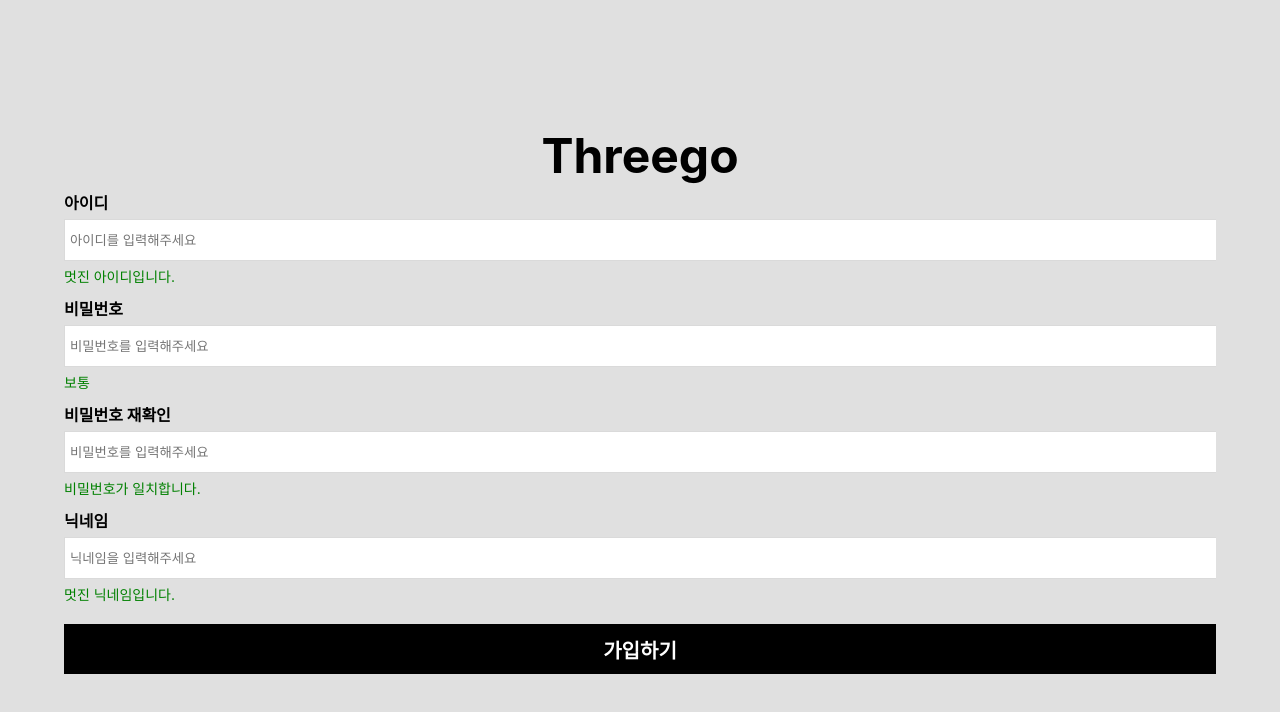
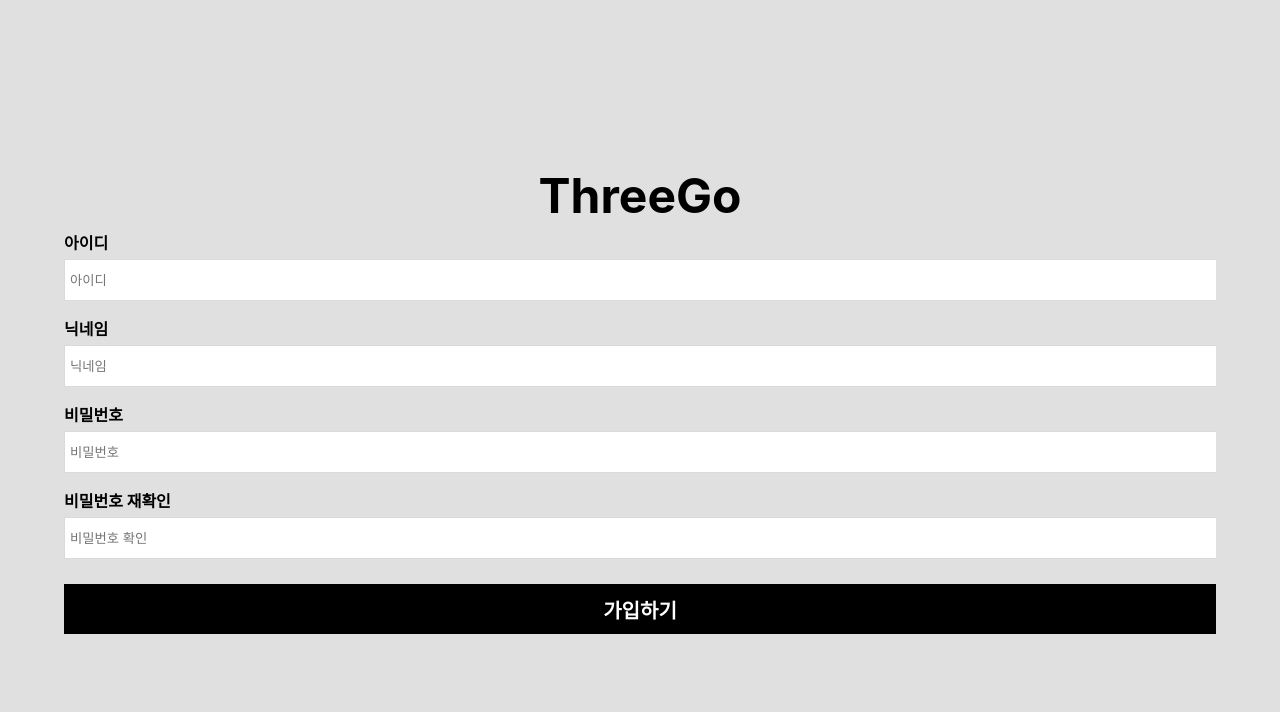
Before and after one commit to leeseongdooo/threego, a React (Create React App) app: page /SingIn in a window 1280 px wide. Shown: the top 712 px of the page. Built offline with nearby package versions, Linux system fonts and the light colour scheme.

Commit message:
day0411LSH

```diff
--- a/src/Component/Login.jsx
+++ b/src/Component/Login.jsx
@@ -7,19 +7,15 @@ import { Link } from "react-router-dom";
 
 function Login() {
 
-    const [textlength, setTextLength] = useState(1);
-    const [pwdlength, setPwdLength] = useState(1);
+    const [username, setUsername] = useState("");
+    const [password, setPassword] = useState("");
 
-    const textSize = (e)=> {
-        console.log(e.target.value);
-        console.log(e.target.value.length);
-        setTextLength(e.target.value.length);
+    const idSize = (e)=> {
+        setUsername(e.target.value.length);
      }
 
      const pwdSize = (e)=> {
-        console.log(e.target.value);
-        console.log(e.target.value.length);
-        setPwdLength(e.target.value.length);
+        setPassword(e.target.value.length);
      }
 
     return(
@@ -33,10 +29,10 @@ function Login() {
                     <h1>Threego</h1>
                 </div>
 
-                <input type="text" placeholder="ID" onChange={textSize}/>
+                <input type="text" placeholder="ID" onChange={idSize}/>
                 <input type="password" placeholder="pwd" onChange={pwdSize}/>
-                {(textlength > 0 && pwdlength > 0) ? null : <span> 빈칸을 채워주세요!! </span>}
-                <button onClick={console.log("A")}><Link to='/' className="LoginLink">로그인</Link></button>
+                {(username > 0 && password > 0) ? null : <span> 빈칸을 채워주세요!! </span>}
+                <button onClick={() => {document.location.href = "/"}}><Link to='/' className="LoginLink">로그인</Link></button>
 
                 <ul className="subText">
                     <li><Link to='/SingIn' className="SignInLink">회원가입</Link></li>
--- a/src/Component/SignIn.jsx
+++ b/src/Component/SignIn.jsx
@@ -1,66 +1,159 @@
-import React from "react";
+import React, { useCallback, useEffect, useState } from "react";
 import '../css/SignIn.css'
-import { Link } from "react-router-dom";
-function Shape({SignInForm}) {
-    return (
-        <div className="inputbox">
-            <h4>{SignInForm.text}</h4>
-            {/* id가 2~3이라면 password타입 그렇지 않다면 text타입 */}
-            {(SignInForm.id == 2 || SignInForm.id == 3) ? <input type="password" className={SignInForm.classname} placeholder={SignInForm.guideText}/> :
-            <input type="text" className={SignInForm.classname} placeholder={SignInForm.guideText} />}
-            <div>
-                <span>{SignInForm.correctText}</span>
-            </div>
-        </div>
-    );
-}
 
 function SignIn() {
 
-    const SignInForm = [
-        {
-            id: 1,
-            guideText: '아이디를 입력해주세요',
-            text: '아이디',
-            classname: 'idInput',
-            correctText: '멋진 아이디입니다.',
-            wrongText: '영문 소문자, 숫자와 특수기호만 사용가능합니다.'
-        },
-        {
-            id: 2,
-            guideText: '비밀번호를 입력해주세요',
-            text: '비밀번호',
-            classname: 'pwdInput',
-            correctText: '보통',
-            wrongText: '8~16자 영문 대 소문자, 숫자, 특수문자를 사용하세요'
-        },
-        {
-            id: 3,
-            guideText: '비밀번호를 입력해주세요',
-            text: '비밀번호 재확인',
-            classname: 'pwdCheckInput',
-            correctText: '비밀번호가 일치합니다.',
-            wrongText: '비밀번호를가 일치하지 않습니다.'
-        },
-        {
-            id: 4,
-            guideText: '닉네임을 입력해주세요',
-            text: '닉네임',
-            classname: 'nicknameInput',
-            correctText: '멋진 닉네임입니다.',
-            wrongText: '영문 소문자, 숫자와 특수기호만 사용가능합니다.'
-        }
-    ]
+    // 아이디, 닉네임, 비밀번호, 비밀번호 확인,
+    const [id, setId] = useState('');
+    const [nickname, setNickname] = useState('');
+    const [password, setPassword] = useState('');
+    const [pwdChk, setPwdChk] = useState('');
+
+    // 오류메세지를 저장하는 부분
+    const [idMessage, setIdMessage] = useState('');
+    const [nicknameMessage, setNicknameMessage] = useState('');
+    const [pwdMessage, setPwdMessage] = useState('');
+    const [pwdChkMessage, setPwdChkMessage] = useState('');
+
+    // 아이디 닉네임 비밀번호 비밀번호 확인을 참인지 거짓인지 확인
+    const [isId, setIsId] = useState(false);
+    const [isNickName, setIsNickName] = useState(false);
+    const [isPwd, setIsPwd] = useState(false);
+    const [isPwdChk, setIsPwdChk] = useState(false);
 
 
+    // 아이디에 대한 유효성 검사
+    const IdCheck = (e) => {setId(e.target.value);}
+
+    useEffect(() => {
+        const reg = /^[a-z]+[a-z0-9]{7,19}$/g;
+        if(!reg.test(id))
+        {
+            setIsId(false);
+            setIdMessage("최소 8자이상 문자와 숫자를 같이 넣어주세요");
+            if(id.length < 8 && id.length >= 1) {
+                setIsId(false);
+                setIdMessage("최소 8자이상 문자와 숫자를 같이 넣어주세요");
+            } else if(id.length> 20) {
+                setIsId(false);
+                setIdMessage("문자가 너무 커요 ㅜㅜ 줄여주세요");
+            }
+            else if(id.length < 1)
+            {
+                setIdMessage(null);
+            }
+        } else {
+            // 조건이 있어야 될듯 첫문자가 참으로 나옴.
+            setIdMessage("멋진 아이디네요!");
+            setIsId(true);
+        }
+    })
+
+    // 닉네임 체크
+    const NickNameCheck = (e) => {
+        setNickname(e.target.value);
+
+        if(e.target.value.length < 3 && e.target.value.length >= 1) {
+            setIsNickName(false);
+            setNicknameMessage("최소 3자이상으로 적어주세요");
+
+        } else if(e.target.value.length > 15) {
+            setIsNickName(false);
+            setNicknameMessage("문자가 너무 커요 ㅜㅜ 줄여주세요");
+        } else if(e.target.value.length == 0)
+        {
+            setNicknameMessage(null);
+        }
+        else {
+        // 조건이 있어야 될듯 첫문자가 참으로 나옴.
+            setNicknameMessage("멋진 닉네임이네요");
+            setIsNickName(true);
+        }
+    }
+
+    // 비밀번호
+    const PasswordCheck = (e) => {setPassword(e.target.value);}
+
+
+    useEffect(() => {
+        const reg = /(?=.*\d{1,50})(?=.*[~`!@#$%\^&*()-+=]{1,50})(?=.*[a-zA-Z]{2,50}).{8,50}$/;
+
+        if(!reg.test(password))
+        {
+            setIsPwd(false);
+            setPwdMessage("최소 8 자, 하나 이상의 문자, 하나의 숫자 및 하나의 특수 문자");
+            if(password.length< 8 && password.length >= 1) {
+                setIsPwd(false);
+                console.log(password.length)
+                setPwdMessage("최소 8 자, 하나 이상의 문자, 하나의 숫자 및 하나의 특수 문자");
+            } else if(password.length > 15) {
+                setIsPwd(false);
+                setPwdMessage("문자가 너무 커요 ㅜㅜ 줄여주세요");
+            } else if(password.length == 0)
+            {
+                setPwdMessage(null);
+            }
+        }
+        else {
+        // 조건이 있어야 될듯 첫문자가 참으로 나옴.
+            console.log(password.length)
+            setIsPwd(true);
+            setPwdMessage("멋진 비밀번호네요!");
+        }
+    })
+
+
+    const PasswordCheckCheck = (e) => setPwdChk(e.target.value);
+
+    useEffect(() => {
+        if(pwdChk === password && pwdChk.length >= 1)
+        {
+            setIsPwdChk(true);
+            setPwdChkMessage("일치합니다.");
+        }
+        else if(pwdChk.length >= 1 && pwdChk !== password)
+        {
+            setIsPwdChk(false);
+            setPwdChkMessage("일치하지않습니다.");
+        }
+
+        else if(pwdChk.length == 0) {
+            setPwdChkMessage(null);
+        }
+      })
+
     return(
-        <div className="SignInBox">
-            <h1>Threego</h1>
-            {SignInForm.map(shape =>(
-                <Shape SignInForm={shape} key={shape.id}/>
-            ))}
-            <button onClick={console.log("A")}><Link to='/' className="Link">가입하기</Link></button>
-        </div>
+        <>
+            {/* 전체를 묶어주는 div */}
+            <div className="SignInBox ">
+            <h1>ThreeGo</h1>
+                <div className="shapebox">
+                    <h4>아이디</h4>
+                    <input type="text" className="idInput" placeholder="아이디" onChange={IdCheck}/>
+                    <span className={isId ? "true" : "false"}>{idMessage}</span>
+                </div>
+
+                <div className="shapebox">
+                    <h4>닉네임</h4>
+                    <input type="text" className="nickNameInput" placeholder="닉네임" onChange={NickNameCheck}/>
+                    <span className={isNickName ? "true" : "false"}>{nicknameMessage}</span>
+                </div>
+
+                <div className="shapebox">
+                    <h4>비밀번호</h4>
+                    <input type="password" className="pwdInput" placeholder="비밀번호" onChange={PasswordCheck}/>
+                    <span className={isPwd ? "true" : "false"}>{pwdMessage}</span>
+                </div>
+
+                <div className="shapebox">
+                    <h4>비밀번호 재확인</h4>
+                    <input type="password" className="pwdChkInput" placeholder="비밀번호 확인" onChange={PasswordCheckCheck}/>
+                    <span className={isPwdChk ? "true" : "false"}>{pwdChkMessage}</span>
+                </div>
+
+                <button>가입하기</button>
+            </div>
+        </>
     );
 }
 
--- a/src/css/SignIn.css
+++ b/src/css/SignIn.css
@@ -26,7 +26,7 @@ h4 {
     align-items: center;
 }
 
-.inputbox {
+.shapebox {
     display: flex;
     flex-direction: column;
     align-items: flex-start;
@@ -36,17 +36,22 @@ h4 {
     overflow: hidden;
 }
 
-.inputbox input {
+.shapebox input {
     width: 100%;
     height: 30px;
     padding: 5px;
     margin: 5px 0px;
-    border: solid 1px #dadada;
+    border: 1px solid #dadada;
 }
 
-.inputbox span {
+.shapebox .true {
     font-size: 14px;
     color: green;
+}
+
+.shapebox .false {
+    font-size: 14px;
+    color: red;
 }
 
 .SignInBox .Link {
```
Also changed, not shown: ee.js (added, +162 -0 lines).
